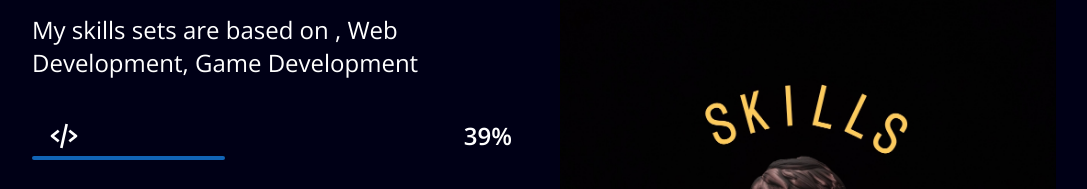
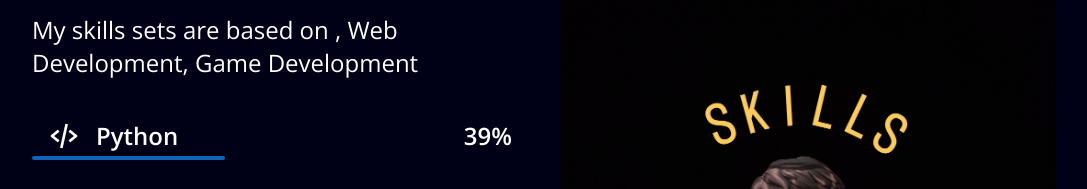
Before and after one commit to kritiayush11/krixshh.github.io, a plain HTML site: page portfolio/index.html in a window 1280 px wide. Shown: the part 1488-1677 px from the top of the page, without its empty margins (96-1183 px from the left). Drawn offline with nearby package versions, Linux system fonts and the light colour scheme; a script that the page names is missing.

Commit message:
Update index.html
span name

```diff
--- a/portfolio/index.html
+++ b/portfolio/index.html
@@ -88,7 +88,7 @@
                         <div class="skills__data">
                             <div class="skills__names">
                                 <i class='bx bx-code-alt skills__icon'></i>
-                                <span class="skills__name"></span>
+                                <span class="skills__name">Python</span>
                             </div>
                             <div class="skills__bar skills__html" style="width: 39%;">
 
```
